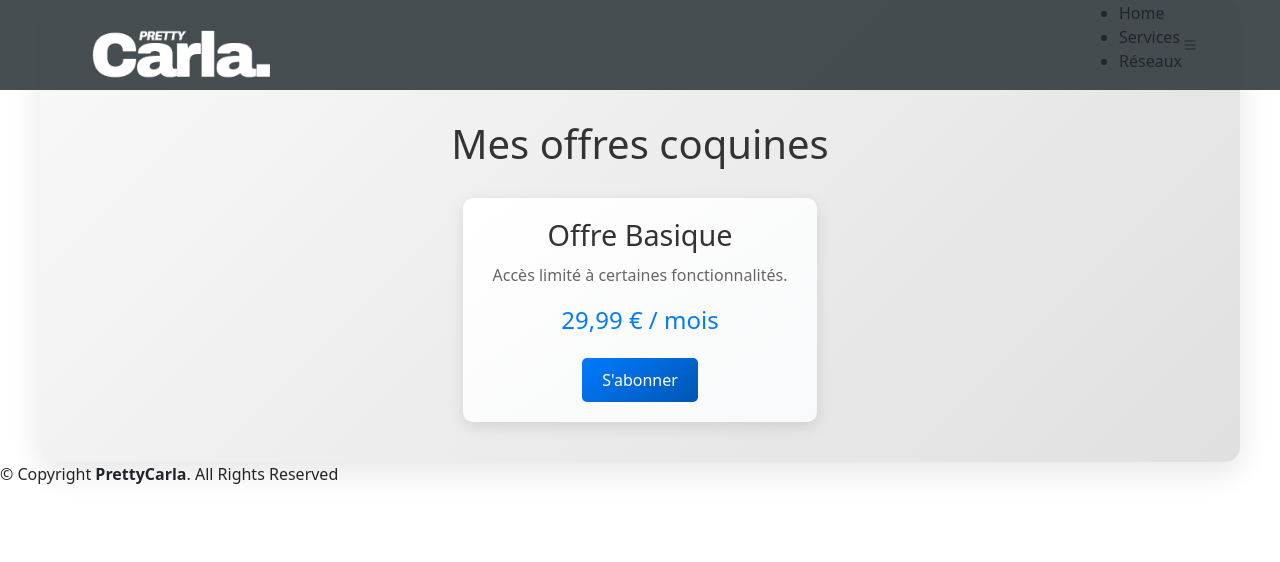
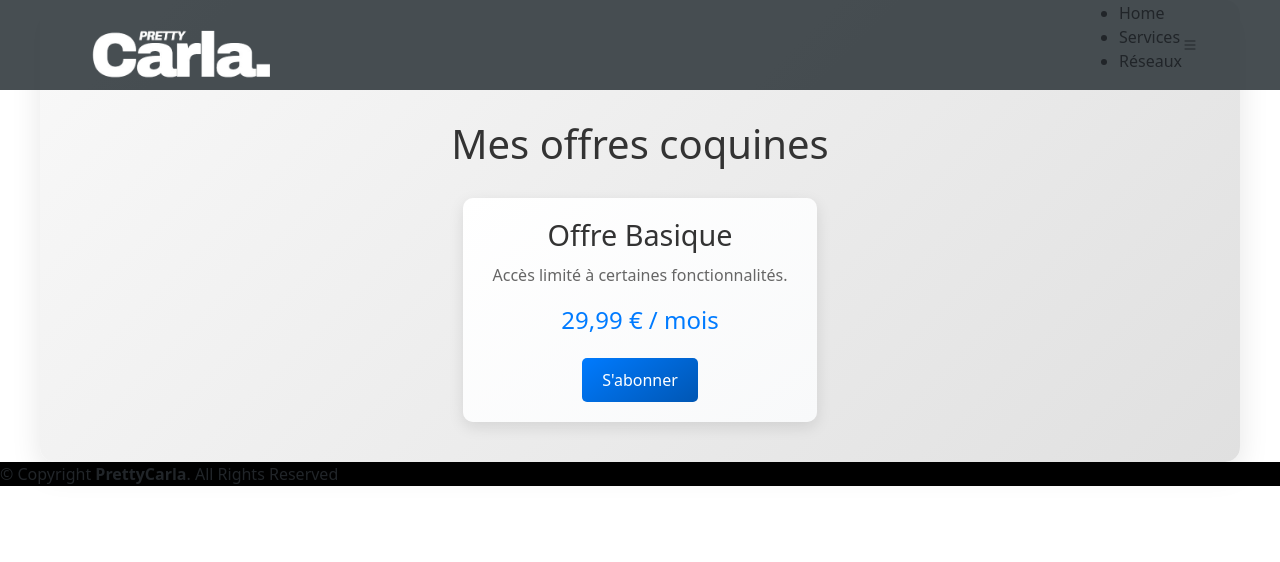
Before and after one commit to Zartexxx/Carla, a PHP site: page /offers.html in a window 1280 px wide. Shown: the top 562 px of the page. Run offline with PHP 8.4, Linux system fonts and the light colour scheme.

Commit message:
Auto commit

```diff
--- a/assets/css/styleoffers.css
+++ b/assets/css/styleoffers.css
@@ -145,6 +145,7 @@
 
  }
 
- .footer-offers{
-
+ #footer-offers{
+  width: 100%;
+  background-color: black;
  }
```
